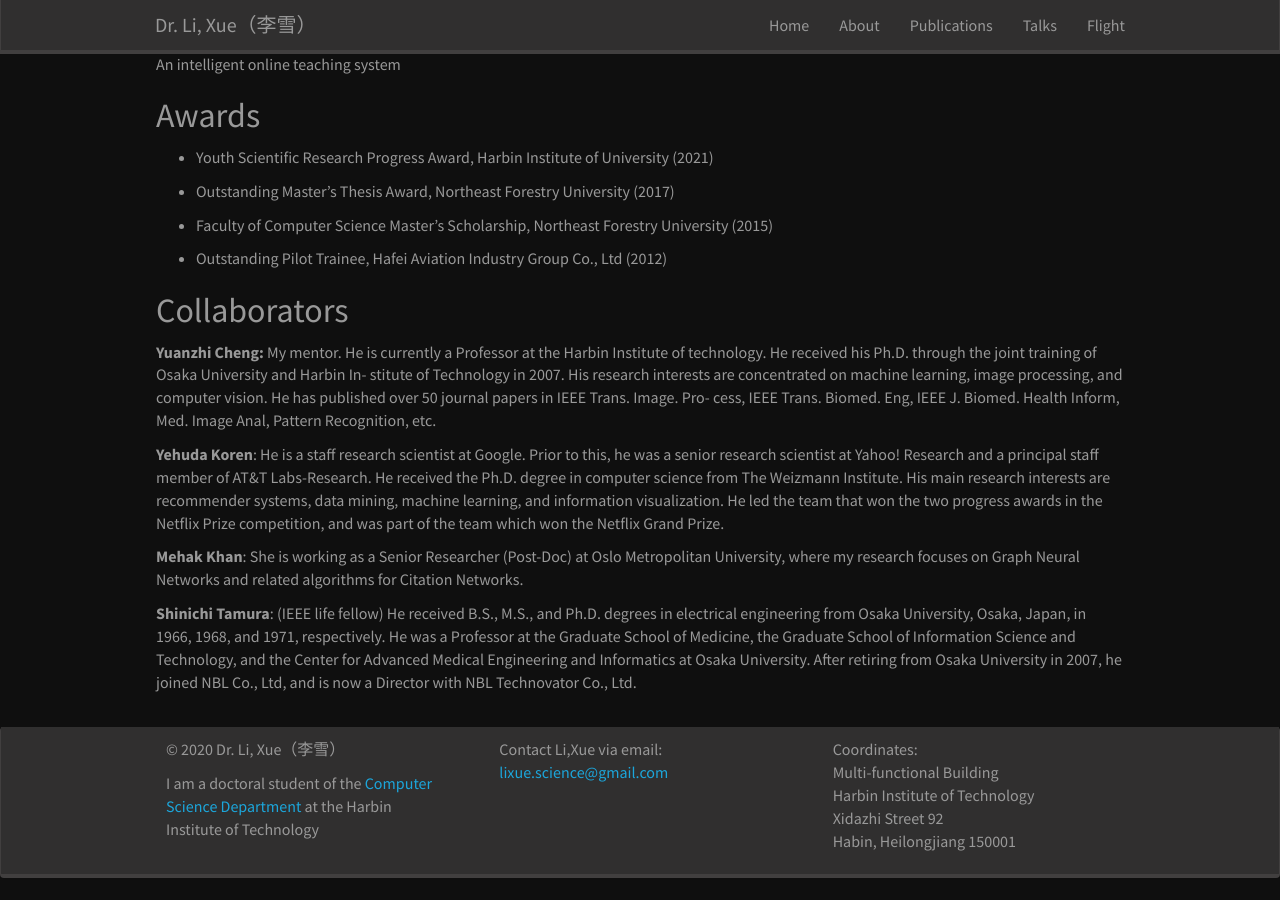
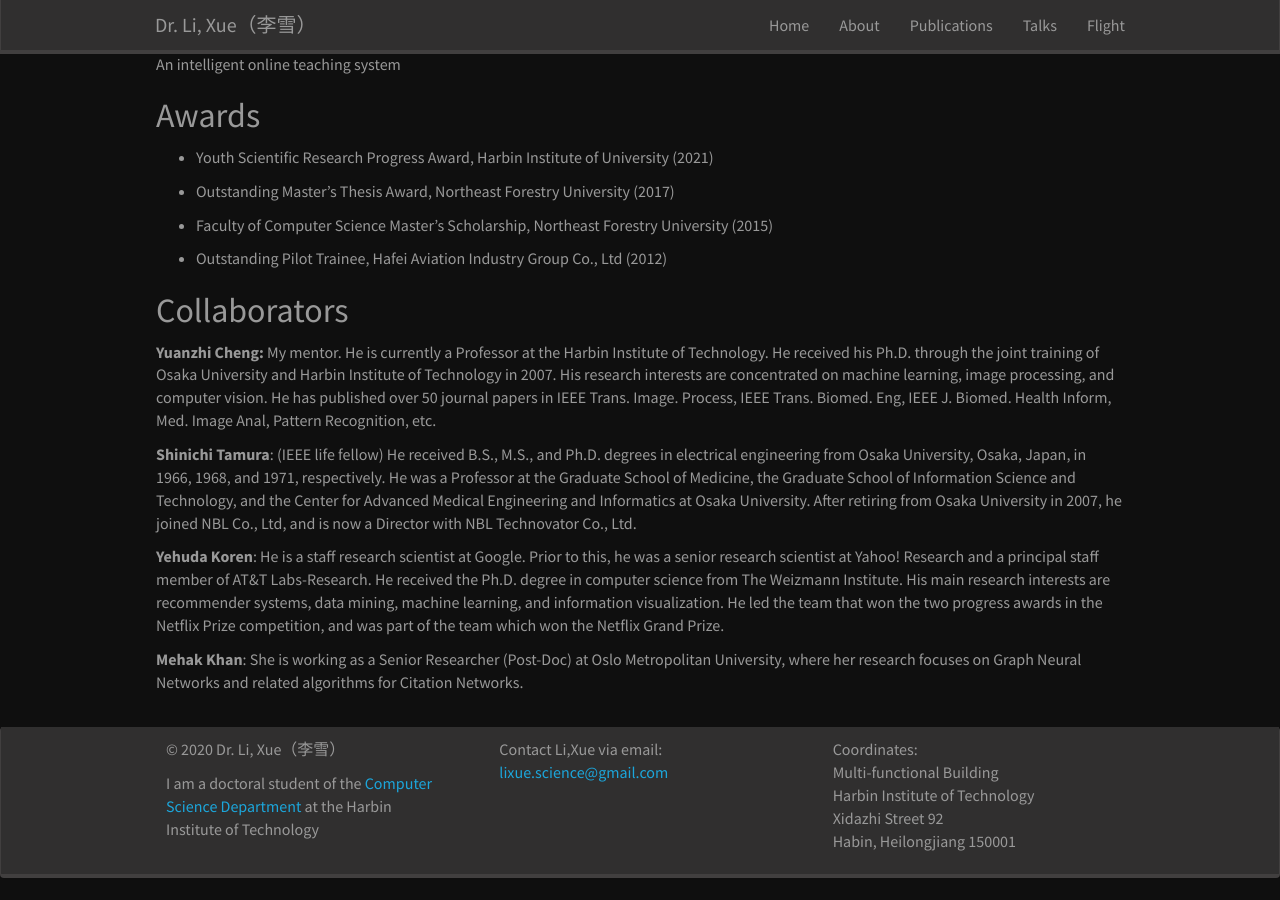
Before and after one commit to Eigenworld/Eigenworld.github.io, a Jekyll site: the page built from _pages/about.md, in a window 1280 px wide and 900 px high, scrolled down 866 px. Built offline with Jekyll 4.4.1, drawn with Linux system fonts in a browser that asks for light colours; nearby versions of some CDN libraries; a style sheet for code colours, icons or effects is not loaded; part of the change alters nothing that is shown.

Commit message:
Update about.md

```diff
--- a/_pages/about.md
+++ b/_pages/about.md
@@ -96,7 +96,11 @@ An intelligent online teaching system
 
 ## Collaborators
 
-**Yuanzhi Cheng:** My mentor. He is currently a Professor at the Harbin Institute of technology. He received his Ph.D. through the joint training of Osaka University and Harbin In- stitute of Technology in 2007. His research interests are concentrated on machine learning, image processing, and computer vision. He has published over 50 journal papers in IEEE Trans. Image. Pro- cess, IEEE Trans. Biomed. Eng, IEEE J. Biomed. Health Inform, Med. Image Anal, Pattern Recognition, etc.
+**Yuanzhi Cheng:** My mentor. He is currently a Professor at the Harbin Institute of Technology. He received his Ph.D. through the joint training of Osaka University and Harbin Institute of Technology in 2007. His research interests are concentrated on machine learning, image processing, and computer vision. He has published over 50 journal papers in IEEE Trans. Image. Process, IEEE Trans. Biomed. Eng, IEEE J. Biomed. Health Inform, Med. Image Anal, Pattern Recognition, etc.
+
+
+
+**Shinichi Tamura**: (IEEE life fellow) He received B.S., M.S., and Ph.D. degrees in electrical engineering from Osaka University, Osaka, Japan, in 1966, 1968, and 1971, respectively. He was a Professor at the Graduate School of Medicine, the Graduate School of Information Science and Technology, and the Center for Advanced Medical Engineering and Informatics at Osaka University. After retiring from Osaka University in 2007, he joined NBL Co., Ltd, and is now a Director with NBL Technovator Co., Ltd.
 
 
 
@@ -104,8 +108,4 @@ An intelligent online teaching system
 
 
 
-**Mehak Khan**: She is working as a Senior Researcher (Post-Doc) at Oslo Metropolitan University, where my research focuses on Graph Neural Networks and related algorithms for Citation Networks.
-
-
-
-**Shinichi Tamura**: (IEEE life fellow) He received B.S., M.S., and Ph.D. degrees in electrical engineering from Osaka University, Osaka, Japan, in 1966, 1968, and 1971, respectively. He was a Professor at the Graduate School of Medicine, the Graduate School of Information Science and Technology, and the Center for Advanced Medical Engineering and Informatics at Osaka University. After retiring from Osaka University in 2007, he joined NBL Co., Ltd, and is now a Director with NBL Technovator Co., Ltd.
+**Mehak Khan**: She is working as a Senior Researcher (Post-Doc) at Oslo Metropolitan University, where her research focuses on Graph Neural Networks and related algorithms for Citation Networks.
```
